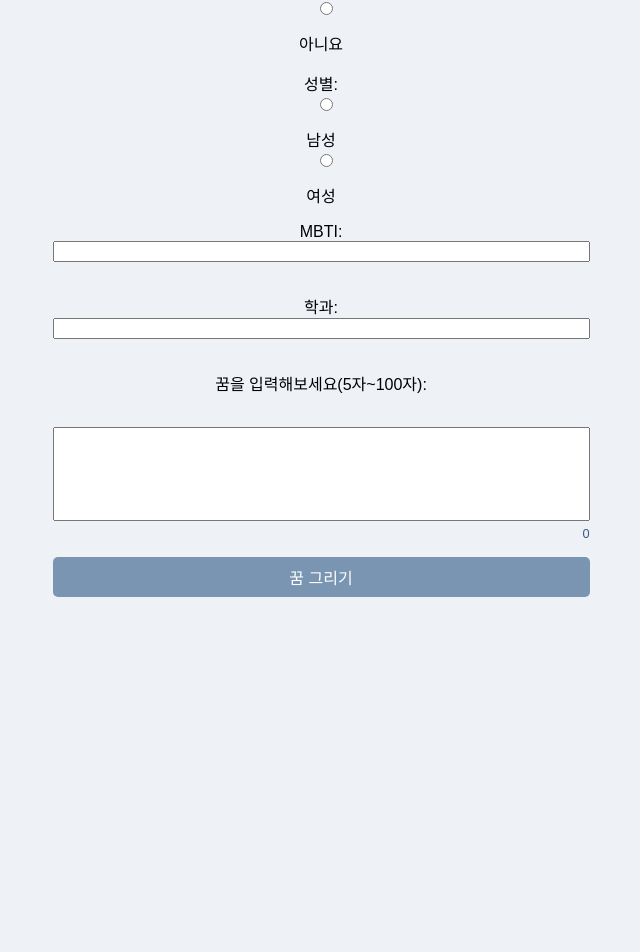
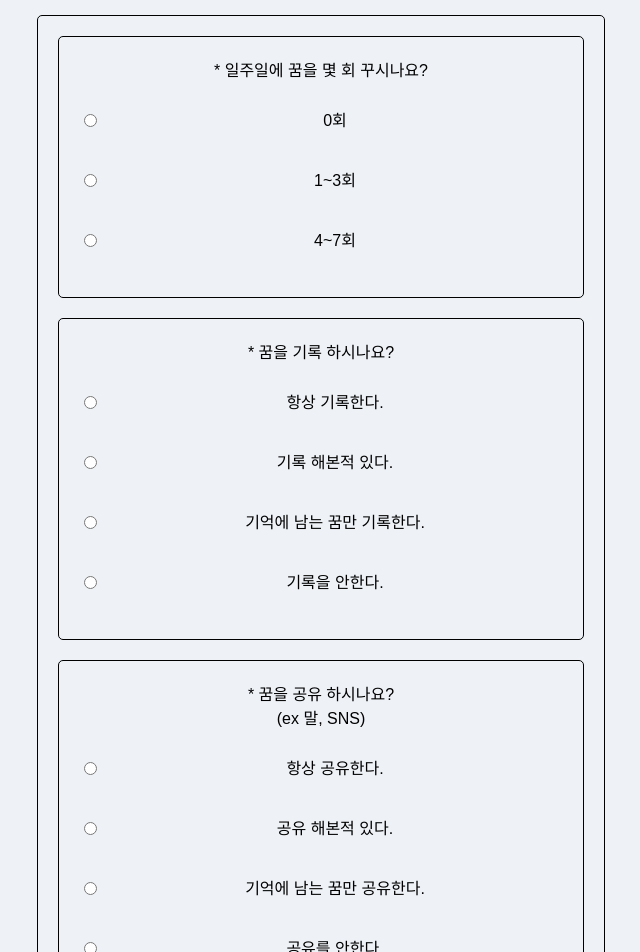
Before and after one commit to Docent-Inc/official-website, a React (Create React App) app: page / in a window 1280 px wide. Shown: the part 230-1182 px from the top of the page, without its empty margins (319-959 px from the left). Before the commit the page ends 875 px from the top, so only its background shows below. Built offline with nearby package versions, Linux system fonts and the light colour scheme.

Commit message:
설문폼 제작 완료

```diff
--- a/src/App.css
+++ b/src/App.css
@@ -12,7 +12,9 @@
     animation: App-logo-spin infinite 20s linear;
   }
 }
-
+h1 {
+  margin-top: 0px;
+}
 .App-header {
   background-color: #282c34;
   min-height: 100vh;
@@ -325,3 +327,63 @@ button {
     grid-template-columns: 1fr;
   }
 }
+.App {
+  max-width: 600px;
+  margin: auto;
+}
+
+.question-container {
+  border: 1px solid #000;
+  padding: 20px;
+  border-radius: 5px;
+  margin-bottom: 20px;
+}
+
+.input-group {
+  margin-bottom: 10px;
+}
+
+.input-group label {
+  display: block;
+}
+
+.input-group input[type="radio"] {
+  margin-right: 10px;
+}
+.question-item {
+  border: 1px solid #000;
+  border-radius: 5px;
+  padding: 20px;
+  margin-bottom: 20px;
+  display: flex;
+  align-items: center;
+  justify-content: space-between;
+}
+
+.question-item input[type="radio"] {
+  margin-right: 10px;
+}
+
+
+
+
+.question-container1 .question-item {
+  display: flex;
+  flex-direction: column;
+  align-items: flex-start;
+}
+.question-container1 .question-item div {
+  display: inline-flex;
+  align-items: center;
+  margin-top: 10px;
+  margin-bottom: 10px;
+  width: 100%;
+}
+
+.question-container1 .question-item div input[type="radio"] {
+  width: auto;
+  height: auto;
+}
+.dreamText{
+  margin-top: 10px;
+}
--- a/src/App.js
+++ b/src/App.js
@@ -19,6 +19,11 @@ function App() {
   const [age, setAge] = useState('');
   const [mbti, setMbti] = useState('');
   const [department, setDepartment] = useState('');
+  const [dreamTime, setDreamTime] = useState("");
+  const [isRecordDream, setIsRecordDream] = useState("");
+  const [isShare, setIsShare] = useState("");
+  const [isRecordPlatform, setIsRecordPlatform] = useState("");
+
 
   const captureRef = useRef(null);
 
@@ -46,24 +51,54 @@ function App() {
   const handleSubmit = async (e) => {
     e.preventDefault();
     setResult(null);
-    if (dream.length < 5 || dream.length > 100 || !gender || !age || !mbti || !department) {
+    if (
+        dream.length < 5 ||
+        dream.length > 100 ||
+        !dreamTime ||
+        !isRecordDream ||
+        !isShare ||
+        !platformUsage ||
+        !gender ||
+        !mbti ||
+        !department
+    ) {
       return;
     }
     setLoading(true);
 
     console.log(JSONSurvey_change);
-    axios.post(`/api/gpt/survey`, {dream, gender, age, mbti, department},{
-        withCredentials: true
-    }).then((response)=>{
+    axios
+        .post(
+            `/api/gpt/survey`,
+            {
+              dream,
+              dreamTime,
+              isRecordDream,
+              isShare,
+              isRecordPlatform: platformUsage,
+              sex: gender,
+              mbti,
+              department,
+            },
+            {
+              withCredentials: true,
+            }
+        )
+        .then((response) => {
           console.log(response.data.data);
           setResult(response.data.data);
-    }).catch((error)=>{
+        })
+        .catch((error) => {
           console.error(error);
-      alert("OpenAI 정책에 맞지 않는 내용이 포함되어 있습니다. 다시 입력해주세요.");
-    }).finally(()=>{
+          alert(
+              "OpenAI 정책에 맞지 않는 내용이 포함되어 있습니다. 다시 입력해주세요."
+          );
+        })
+        .finally(() => {
           setLoading(false);
-    })
+        });
   };
+
 
   const handleDreamChange = (e) => {
     setDream(e.target.value);
@@ -84,17 +119,89 @@ function App() {
     }
   };
 
-  const isDisabled = dream.length < 5 || dream.length > 100 || !gender || !age || !mbti || !department;
+  const isDisabled =
+      dream.length < 5 ||
+      dream.length > 100 ||
+      !dreamTime ||
+      !isRecordDream ||
+      !isShare ||
+      !platformUsage ||
+      !gender ||
+      !mbti ||
+      !department;
+
 
   // 기존 이벤트 핸들러 및 코드 생략
 
   return (
       <div className="App">
         <h1>도슨트</h1>
-        <form onSubmit={handleSubmit}>
+        <p>안녕하세요!! 저희는 가천대학교 코코네스쿨 2기 도슨트 팀 입니다<br/> 서비스 출시에 앞서 테스트하기 위해 만들어진 페이지 입니다<br/> 모든 설문에 응답 해주시면 꿈을 그려보실 수 있습니다<br/> 참여주셔서 감사합니다 😁</p>
+        <form onSubmit={handleSubmit} style={{ border: '1px solid #000', padding: '20px', borderRadius: '5px' }}>
+
           {/* 설문조사 입력 칸 */}
+          <div className="question-container1">
+            <div className="question-item">
+              <label htmlFor="dream-frequency" >* 일주일에 꿈을 몇 회 꾸시나요?</label>
               <div>
-            <label htmlFor="platform-input">플랫폼을 기록 목적으로 이용하나요? (네이버 블로그, 인스타, 일기어플 등):</label>
+                <input type="radio" id="0times" name="dream-frequency" value="0회" onChange={(e) => setDreamTime(e.target.value)}/>
+                <label htmlFor="0times">0회</label>
+              </div>
+              <div>
+                <input type="radio" id="1to3times" name="dream-frequency" value="1~3회" onChange={(e) => setDreamTime(e.target.value)}/>
+                <label htmlFor="1to3times">1~3회</label>
+              </div>
+              <div>
+                <input type="radio" id="4to7times" name="dream-frequency" value="4~7회" onChange={(e) => setDreamTime(e.target.value)}/>
+                <label htmlFor="4to7times">4~7회</label>
+              </div>
+            </div>
+
+            <div className="question-item">
+              <label htmlFor="dream-recording">* 꿈을 기록 하시나요?</label>
+              <div>
+                <input type="radio" id="always-record" name="dream-recording" value="항상 기록한다." onChange={(e) => setIsRecordDream(e.target.value)}/>
+                <label htmlFor="always-record">항상 기록한다.</label>
+              </div>
+              <div>
+                <input type="radio" id="tried-once" name="dream-recording" value="한번 그냥 기록해봤다." onChange={(e) => setIsRecordDream(e.target.value)} />
+                <label htmlFor="tried-once">기록 해본적 있다.</label>
+              </div>
+              <div>
+                <input type="radio" id="memorable-only" name="dream-recording" value="기억에 남는 꿈만 기록한다." onChange={(e) => setIsRecordDream(e.target.value)}/>
+                <label htmlFor="memorable-only">기억에 남는 꿈만 기록한다.</label>
+              </div>
+              <div>
+                <input type="radio" id="dont-record" name="dream-recording" value="기록을 안한다." onChange={(e) => setIsRecordDream(e.target.value)} />
+                <label htmlFor="dont-record">기록을 안한다.</label>
+              </div>
+            </div>
+
+            <div className="question-item">
+              <label htmlFor="dream-sharing">* 꿈을 공유 하시나요?<br/>(ex 말, SNS)</label>
+              <div>
+                <input type="radio" id="always-share" name="dream-sharing" value="항상 공유한다." onChange={(e) => setIsShare(e.target.value)}/>
+                <label htmlFor="always-share">항상 공유한다.</label>
+              </div>
+              <div>
+                <input type="radio" id="tried-sharing" name="dream-sharing" value="한번 그냥 공유해봤다." onChange={(e) => setIsShare(e.target.value)}/>
+                <label htmlFor="tried-sharing">공유 해본적 있다.</label>
+              </div>
+              <div>
+                <input type="radio" id="memorable-share" name="dream-sharing" value="기억에 남는 꿈만 공유한다." onChange={(e) => setIsShare(e.target.value)} />
+                <label htmlFor="memorable-share">기억에 남는 꿈만 공유한다.</label>
+              </div>
+              <div>
+                <input type="radio" id="dont-share" name="dream-sharing" value="공유를 안한다." onChange={(e) => setIsShare(e.target.value)}/>
+                <label htmlFor="dont-share">공유를 안한다.</label>
+              </div>
+            </div>
+          </div>
+
+
+              <div className="question-container" >
+            <div className="question-item">
+              <label htmlFor="platform-input">* 플랫폼을 기록 목적으로 이용하나요?<br/>(네이버 블로그, 인스타, 일기어플 등)</label>
               <div>
                 <input
                     type="radio"
@@ -118,8 +225,8 @@ function App() {
                 <label htmlFor="no">아니요</label>
               </div>
             </div>
-          <div>
-            <label htmlFor="gender-input">성별:</label>
+            <div className="question-item">
+              <label htmlFor="gender-input">* 성별</label>
               <div>
                 <input
                     type="radio"
@@ -144,8 +251,8 @@ function App() {
               </div>
             </div>
 
-          <div>
-            <label htmlFor="mbti-input">MBTI:</label>
+            <div className="question-item">
+              <label htmlFor="mbti-input">* MBTI</label>
               <input
                   id="mbti-input"
                   value={mbti}
@@ -153,8 +260,8 @@ function App() {
                   required
               />
             </div>
-          <div>
-            <label htmlFor="department-input">학과:</label>
+            <div className="question-item">
+              <label htmlFor="department-input">* 학과</label>
               <input
                   id="department-input"
                   value={department}
@@ -162,10 +269,12 @@ function App() {
                   required
               />
             </div>
+          </div>
 
-          <label htmlFor="dream-input">꿈을 입력해보세요(5자~100자):</label>
+          <div className="question-container" >
+              <label htmlFor="dream-input">* 꿈을 입력해보세요(5자~100자)</label>
               <div className="textarea-container">
-        <textarea
+            <textarea className='dreamText'
                 id="dream-input"
                 value={dream}
                 onChange={(e) => handleDreamChange(e)}
@@ -177,6 +286,7 @@ function App() {
               <button type="submit" disabled={loading || isDisabled}>
                 {loading ? 'Loading...' : '꿈 그리기'}
               </button>
+          </div>
           </form>
           {loading && <ImageSlider images={imageKeys} interval={5000} />}
           {result && (
@@ -192,18 +302,18 @@ function App() {
                   <p>{result.today_luck}</p>
                 </div>
                 <div style={{ margin: '2%' }}>
-                <p>안녕하세요!! 저희는 가천대학교 코코네스쿨 2기 도슨트 팀 입니다. 서비스 출시에 앞서 테스트하기 위해 만들어진 페이지 입니다. 전화번호를 남겨주시면 추첨을 통해 스타벅스 커피 쿠폰을 드립니다.</p>
-                <label htmlFor="phone-number-input">전화번호를 입력해주세요:</label>
+                  <p>인스타그램 아이디를 남겨주시면 추첨을 통해 스타벅스 커피 쿠폰을 드립니다.</p>
+                  <label htmlFor="phone-number-input">아이디를 입력해주세요:</label>
                   <input
                       id="phone-number-input"
                       type="tel"
-                    pattern="\d{11}"
+                      pattern="\d{20}"
                       value={phoneNumber}
                       onChange={handlePhoneNumberChange}
                       required
                   />
-                <button onClick={handleSendPhoneNumber} disabled={!phoneNumber || phoneNumber.length < 10 || phoneNumber.length > 11}>
-                  전화번호 전송
+                  <button onClick={handleSendPhoneNumber} disabled={!phoneNumber || phoneNumber.length < 1 || phoneNumber.length > 11}>
+                    전송
                   </button>
                 </div>
               </>
```
Also changed, not shown: 37 other files (tests, documents, lock files or other folders). Lines whose indentation alone changed are shown as unchanged.
